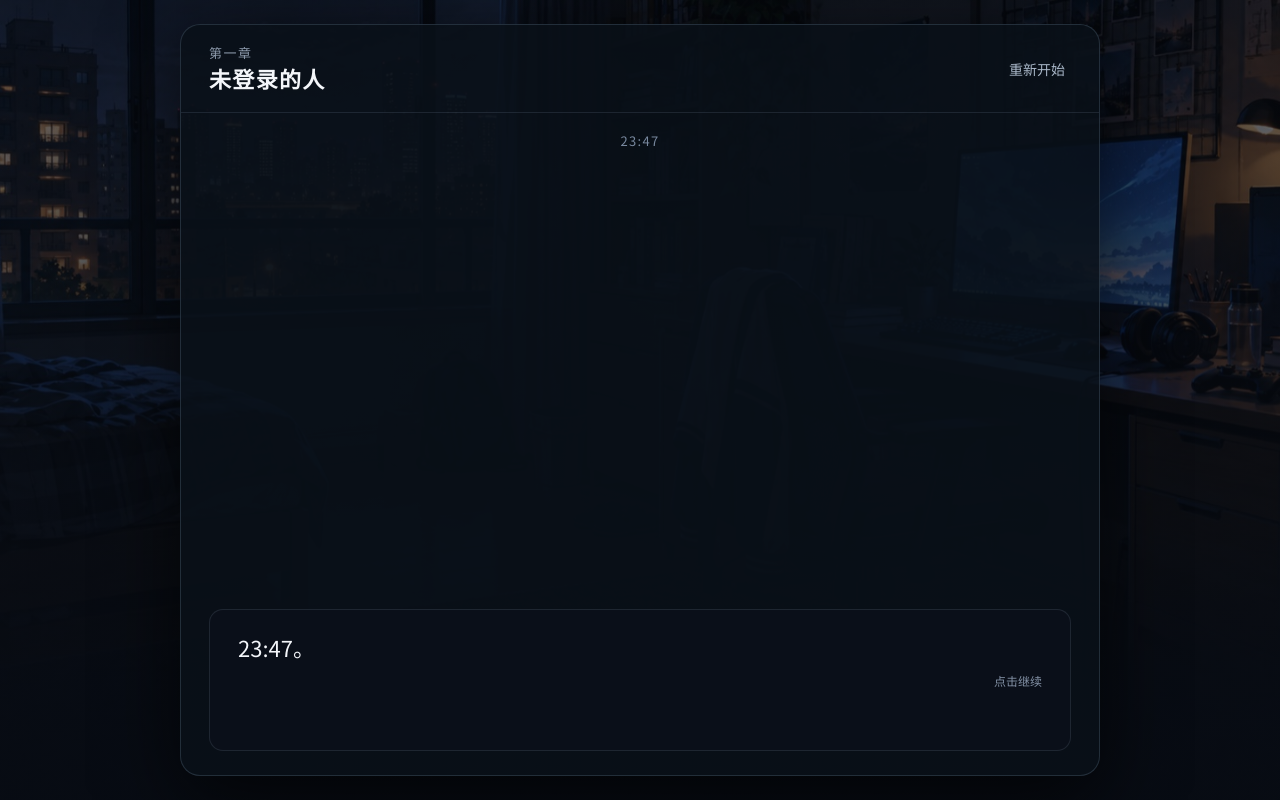
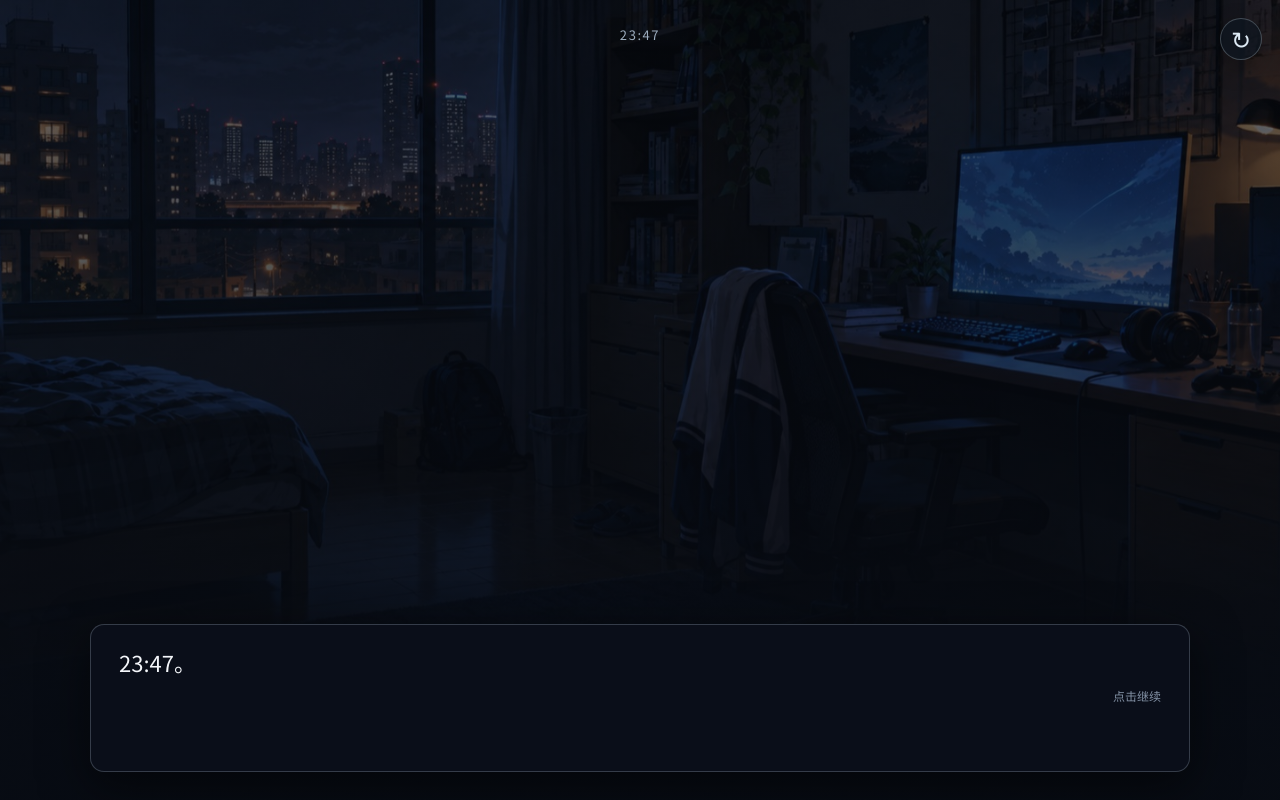
Before and after one commit to snake34475/unlogged, a React (Vite) app: page / in a window 1280 px wide. Built offline with nearby package versions, Linux system fonts and the light colour scheme.

Commit message:
feat: add cinematic web presentation

```diff
--- a/src/App.tsx
+++ b/src/App.tsx
@@ -54,11 +54,19 @@ const nameFor: Record<Sender, string> = { n: "N", me: "我", narrator: "", syste
 
 export default function App() {
   const [game, setGame] = useState<GameState>(loadState);
+  const [showTitle, setShowTitle] = useState(() => game.currentId === chapter01Start && game.chatHistory.length === 0);
+  const [confirmRestart, setConfirmRestart] = useState(false);
   const current = getNode(game.currentId)!;
 
   useEffect(() => {
     localStorage.setItem(SAVE_KEY, JSON.stringify(game));
   }, [game]);
+
+  useEffect(() => {
+    if (!showTitle) return;
+    const timeout = window.setTimeout(() => setShowTitle(false), 2600);
+    return () => window.clearTimeout(timeout);
+  }, [showTitle]);
 
   const advance = () => {
     if (current.kind !== "line") return;
@@ -78,20 +86,28 @@ export default function App() {
     });
   };
 
-  const isFriendRequest = current.kind === "choice" && current.id === "friend-request";
+  const restart = () => {
+    setGame(initialState());
+    setConfirmRestart(false);
+    setShowTitle(true);
+  };
 
   return <main className="game-shell" style={{ backgroundImage: `linear-gradient(#070b1299, #070b12d9), url(${backgroundUrl})` }}>
     <section className="game" aria-label="未登录的人，第一章">
-      <header><div><p>第一章</p><h1>未登录的人</h1></div><button className="reset" onClick={() => setGame(initialState())}>重新开始</button></header>
+      {showTitle && <section className="title-transition" aria-label="第一章，未登录的人"><p>第一章</p><h1>未登录的人</h1></section>}
+      <div className="hud">
+        <button className="restart-icon" type="button" onClick={() => setConfirmRestart(true)} aria-label="重新开始" title="重新开始">↻</button>
+        {confirmRestart && <section className="restart-confirm" role="dialog" aria-label="确认重新开始"><p>要从头开始吗？</p><div><button type="button" onClick={() => setConfirmRestart(false)}>取消</button><button className="danger" type="button" onClick={restart}>重新开始</button></div></section>}
+      </div>
       {current.kind !== "end" && <>
         <div className="clock">23:47</div>
         {game.chatVisible && <section className="chat-window" aria-label="与 N 的聊天记录"><div className="chat-heading"><img src={nAvatarUrl} alt="N 的头像" /><div><strong>N</strong><span>在线</span></div></div><div className="messages">{game.chatHistory.slice(-4).map((line, index) => <ChatBubble key={`${line.text}-${index}`} line={line} />)}</div></section>}
         {!game.chatVisible && <div className="opening-space" aria-hidden="true" />}
-        {isFriendRequest && <section className="request" aria-label="好友申请"><img src={nAvatarUrl} alt="N 的头像" /><div><strong>N</strong><span>请求添加你为好友</span><small>刚刚</small></div></section>}
+        {current.friendRequest && <section className="request" aria-label="N 请求添加你为好友"><img src={nAvatarUrl} alt="N 的头像" /><div><strong>N</strong><span>请求添加你为好友</span><small>刚刚</small></div></section>}
         {current.kind === "line" && <button className={`say ${current.sender}`} onClick={advance} aria-label="继续">{nameFor[current.sender] && <strong>{nameFor[current.sender]}</strong>}<span>{current.text}</span><small>点击继续</small></button>}
         {current.kind === "choice" && <section className="choices"><span>{current.prompt}</span>{current.options.map((option, index) => <button key={option.label} onClick={() => choose(index)}>{option.label}</button>)}</section>}
       </>}
-      {current.kind === "end" && <section className="ending"><p>章节结束</p><h2>{current.title}</h2><button onClick={() => setGame(initialState())}>从头开始</button></section>}
+      {current.kind === "end" && <section className="ending"><p>章节结束</p><h2>{current.title}</h2><button onClick={restart}>从头开始</button></section>}
     </section>
   </main>;
 }
--- a/src/styles.css
+++ b/src/styles.css
@@ -16,71 +16,194 @@ button { font: inherit; }
 
 .game-shell {
   min-height: 100dvh;
-  display: grid;
-  place-items: center;
   background-position: center;
   background-size: cover;
-  padding: 24px;
 }
 
 .game {
-  width: min(920px, 100%);
-  min-height: min(760px, calc(100dvh - 48px));
+  min-height: 100dvh;
   position: relative;
   display: flex;
   flex-direction: column;
   overflow: hidden;
-  border: 1px solid #8ea9c433;
-  border-radius: 20px;
-  background: #0a1019df;
-  box-shadow: 0 24px 80px #000a;
 }
 
-header {
-  min-height: 86px;
-  padding: 18px 28px;
+.hud { position: absolute; z-index: 12; top: 18px; right: 18px; }
+.restart-icon {
+  width: 42px;
+  height: 42px;
+  border: 1px solid #b6c7d14d;
+  border-radius: 50%;
+  color: #dce8f3;
+  background: #0d1621a8;
+  box-shadow: 0 8px 24px #0005;
+  cursor: pointer;
+  font-size: 24px;
+  line-height: 1;
+  transition: background .16s, transform .16s;
+}
+.restart-icon:hover { background: #24394cad; transform: rotate(-24deg); }
+.restart-confirm {
+  position: absolute;
+  top: 54px;
+  right: 0;
+  width: 216px;
+  padding: 14px;
+  border: 1px solid #c4d5e359;
+  border-radius: 14px;
+  background: #101a25e8;
+  box-shadow: 0 18px 42px #0009;
+  backdrop-filter: blur(16px);
+}
+.restart-confirm p { margin: 0 0 12px; color: #eef4fa; font-size: 14px; }
+.restart-confirm div { display: flex; justify-content: flex-end; gap: 8px; }
+.restart-confirm button { border: 0; border-radius: 8px; padding: 7px 10px; color: #d7e0e9; background: #26394a; cursor: pointer; font-size: 13px; }
+.restart-confirm .danger { background: #a84c61; color: #fff; }
+
+.clock {
+  position: absolute;
+  z-index: 2;
+  top: 25px;
+  left: 50%;
+  transform: translateX(-50%);
+  color: #9dadbf;
+  font-size: 13px;
+  letter-spacing: .12em;
+}
+.opening-space { flex: 1; min-height: 1px; }
+
+.chat-window {
+  position: absolute;
+  z-index: 1;
+  top: 17%;
+  left: 50%;
+  width: min(860px, 74vw);
+  height: min(54dvh, 520px);
+  transform: translateX(-50%);
+  overflow: hidden;
   display: flex;
-  align-items: center;
-  justify-content: space-between;
-  border-bottom: 1px solid #8295aa2b;
+  flex-direction: column;
+  border: 1px solid #b0c4d331;
+  border-radius: 16px;
+  background: #101827de;
+  box-shadow: 0 24px 72px #0008;
+  backdrop-filter: blur(10px);
 }
-header p, header h1 { margin: 0; }
-header p { color: #8d9aac; font-size: 13px; letter-spacing: .12em; }
-header h1 { font-size: 22px; font-weight: 600; letter-spacing: .06em; }
-.reset { border: 0; background: transparent; color: #aab8c9; cursor: pointer; font-size: 14px; }
-.reset:hover { color: #fff; }
-
-.clock { text-align: center; color: #78889e; font-size: 13px; padding: 18px 0 8px; letter-spacing: .1em; }
-.opening-space { flex: 1; min-height: 360px; }
-.chat-window { margin: 0 28px; flex: 1; min-height: 360px; border-radius: 14px; background: #101827e8; border: 1px solid #8095ad1e; overflow: hidden; display: flex; flex-direction: column; }
-.chat-heading { display: flex; align-items: center; gap: 12px; padding: 14px 18px; background: #19243a; }
+.chat-heading { display: flex; align-items: center; gap: 12px; padding: 14px 18px; background: #192942e8; }
 .chat-heading img { width: 42px; height: 42px; border-radius: 50%; object-fit: cover; }
 .chat-heading strong, .chat-heading span { display: block; }
 .chat-heading span { color: #8fc5ad; margin-top: 3px; font-size: 13px; }
 .messages { overflow-y: auto; padding: 18px; display: flex; flex: 1; flex-direction: column; gap: 12px; scroll-behavior: smooth; }
-
 .message { display: flex; align-items: flex-end; gap: 8px; max-width: 78%; }
 .message img { width: 34px; height: 34px; border-radius: 50%; object-fit: cover; }
-.message small { color: #9babc0; display: block; margin: 0 0 4px 3px; font-size: 11px; }
-.message p { margin: 0; padding: 10px 13px; line-height: 1.55; border-radius: 4px 14px 14px 14px; background: #2a364b; }
+.message small { display: block; margin: 0 0 4px 3px; color: #9babc0; font-size: 11px; }
+.message p { margin: 0; padding: 10px 13px; border-radius: 4px 14px 14px; background: #2a364b; line-height: 1.55; }
 .from-me { align-self: flex-end; flex-direction: row-reverse; }
-.from-me small { text-align: right; margin-right: 3px; }
-.from-me p { background: #365d85; border-radius: 14px 4px 14px 14px; }
-.choices { padding: 18px 28px 24px; display: grid; gap: 9px; background: linear-gradient(transparent, #0b101a); }
+.from-me small { margin-right: 3px; text-align: right; }
+.from-me p { border-radius: 14px 4px 14px; background: #365d85; }
+
+.say, .choices {
+  position: relative;
+  z-index: 3;
+  width: min(1100px, calc(100% - 48px));
+  margin: auto auto 28px;
+  border: 1px solid #b2c2d142;
+  border-radius: 14px;
+  background: #0b101aed;
+  box-shadow: 0 14px 48px #0008;
+  backdrop-filter: blur(12px);
+}
+.say {
+  min-height: 148px;
+  padding: 20px 28px;
+  display: flex;
+  flex-direction: column;
+  align-items: flex-start;
+  gap: 8px;
+  color: #f4f6fa;
+  cursor: pointer;
+  text-align: left;
+}
+.say strong { color: #e8758a; font-size: 18px; }
+.say.me strong { color: #9fd2ff; }
+.say span { font-size: 22px; line-height: 1.55; }
+.say small { align-self: flex-end; color: #8290a4; font-size: 12px; }
+.say.system span { color: #e5a0b1; }
+.say:hover { border-color: #8faac58a; }
+
+.choices { padding: 18px; display: grid; gap: 9px; }
 .choices span { color: #aeb9ca; font-size: 13px; }
-.choices button, .request-actions button, .ending button { padding: 12px 16px; border: 1px solid #7696b344; border-radius: 10px; color: #f5f7fb; background: #2f4c6b; cursor: pointer; text-align: left; transition: transform .15s, background .15s; }
-.choices button:hover, .request-actions button:hover, .ending button:hover { transform: translateY(-1px); background: #a94b62; }
+.choices button, .ending button {
+  padding: 13px 16px;
+  border: 1px solid #7696b344;
+  border-radius: 10px;
+  color: #f5f7fb;
+  background: #2f4c6b;
+  cursor: pointer;
+  text-align: left;
+  transition: transform .15s, background .15s;
+}
+.choices button:hover, .ending button:hover { transform: translateY(-1px); background: #a94b62; }
 
-.say { width: calc(100% - 56px); min-height: 142px; margin: 18px 28px 24px; padding: 20px 28px; display: flex; flex-direction: column; align-items: flex-start; gap: 8px; border: 1px solid #8295aa2b; border-radius: 14px; color: #f4f6fa; background: #0b101ae8; cursor: pointer; text-align: left; }
-.say strong { color: #e8758a; font-size: 18px; }.say.me strong { color: #9fd2ff; }.say span { font-size: 22px; line-height: 1.55; }.say small { align-self: flex-end; color: #8290a4; font-size: 12px; }.say.system span { color: #e5a0b1; }.say:hover { border-color: #7090ae8a; }
+.request {
+  position: absolute;
+  z-index: 9;
+  top: 78px;
+  right: 24px;
+  width: min(360px, calc(100% - 48px));
+  padding: 14px;
+  display: grid;
+  grid-template-columns: 54px 1fr;
+  gap: 12px;
+  border: 1px solid #d7e7f06b;
+  border-radius: 17px;
+  background: #1a2a3bd9;
+  box-shadow: 0 18px 46px #0009, inset 0 1px #fff2;
+  backdrop-filter: blur(20px) saturate(130%);
+  animation: notification-in .38s cubic-bezier(.22, 1.3, .36, 1) both;
+}
+.request > img { width: 54px; height: 54px; border-radius: 14px; object-fit: cover; }
+.request strong, .request span, .request small { display: block; }
+.request strong { font-size: 15px; }
+.request span { margin-top: 3px; color: #d1dce7; font-size: 14px; }
+.request small { margin-top: 4px; color: #99aec1; font-size: 12px; }
+@keyframes notification-in {
+  from { opacity: 0; transform: translateX(calc(100% + 32px)); }
+  72% { opacity: 1; transform: translateX(-7px); }
+  to { opacity: 1; transform: translateX(0); }
+}
 
-.request { position: absolute; z-index: 2; top: 122px; right: 28px; width: min(360px, calc(100% - 56px)); padding: 18px; display: grid; grid-template-columns: 64px 1fr; gap: 12px; border: 1px solid #9aabc144; border-radius: 14px; background: #101827f8; box-shadow: 0 18px 40px #0009; }
-.request > img { width: 64px; height: 64px; border-radius: 50%; object-fit: cover; }
-.request strong, .request span, .request small { display: block; }
-.request span { color: #b5c0d0; font-size: 14px; margin-top: 4px; }.request small { color: #7d8aa0; margin-top: 3px; }
-.request-actions { grid-column: 1 / -1; display: grid; grid-template-columns: repeat(3, 1fr); gap: 8px; }.request-actions button { padding: 9px 7px; font-size: 13px; text-align: center; }
-.ending { padding: 38px 24px 48px; text-align: center; }.ending p { color: #aeb9ca; margin: 0 0 8px; }.ending h2 { margin: 0 0 24px; font-size: 27px; font-weight: 600; }.ending button { text-align: center; }
+.title-transition {
+  position: absolute;
+  z-index: 20;
+  inset: 0;
+  display: grid;
+  place-content: center;
+  color: #eef3f6;
+  background: #030405;
+  pointer-events: auto;
+  text-align: center;
+  animation: title-screen 2.6s ease-in-out both;
+}
+.title-transition p { margin: 0 0 12px; color: #a8b2bc; font-size: 14px; letter-spacing: .28em; }
+.title-transition h1 { margin: 0; font-size: clamp(34px, 5vw, 58px); font-weight: 500; letter-spacing: .18em; }
+@keyframes title-screen {
+  0%, 14% { opacity: 1; }
+  82%, 100% { opacity: 0; }
+}
+
+.ending { margin: auto; padding: 38px 24px 48px; text-align: center; }
+.ending p { margin: 0 0 8px; color: #aeb9ca; }
+.ending h2 { margin: 0 0 24px; font-size: 27px; font-weight: 600; }
+.ending button { text-align: center; }
 
 @media (max-width: 600px) {
-  .game-shell { padding: 0; }.game { min-height: 100dvh; border: 0; border-radius: 0; }.chat-window { margin: 0 14px; }.choices { padding: 18px 14px 20px; } .say { width: calc(100% - 28px); margin: 18px 14px 20px; padding: 18px; } .say span { font-size: 19px; } header { padding: 16px 18px; }.request { top: 112px; right: 14px; width: calc(100% - 28px); }.message { max-width: 90%; }
+  .hud { top: 12px; right: 12px; }
+  .clock { top: 24px; }
+  .chat-window { top: 15%; width: calc(100% - 28px); height: min(58dvh, 520px); }
+  .say, .choices { width: calc(100% - 28px); margin-bottom: 18px; }
+  .say { min-height: 132px; padding: 18px; }
+  .say span { font-size: 19px; }
+  .request { top: 66px; right: 14px; width: calc(100% - 28px); }
+  .message { max-width: 90%; }
 }
```
Also changed, not shown: src/story/chapter01.ts (+11 -4 lines).
